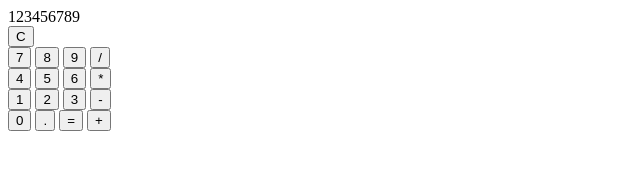
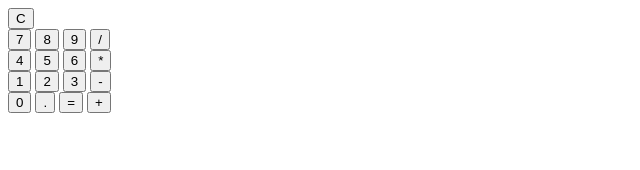
Before and after one commit to pd0rr/odin-calculator, a plain HTML site: page index.html in a window 1280 px wide. Shown: the whole page, without its empty margins (0-640 px from the left). Drawn offline with Linux system fonts and the light colour scheme.

Commit message:
Removed dummy digits from display.

```diff
--- a/index.html
+++ b/index.html
@@ -8,7 +8,7 @@
     <script src="script.js" defer></script>
 </head>
 <body>
-    <div id="display">123456789</div>
+    <div id="display"></div>
     <div>
         <button>C</button>
     </div>
```
